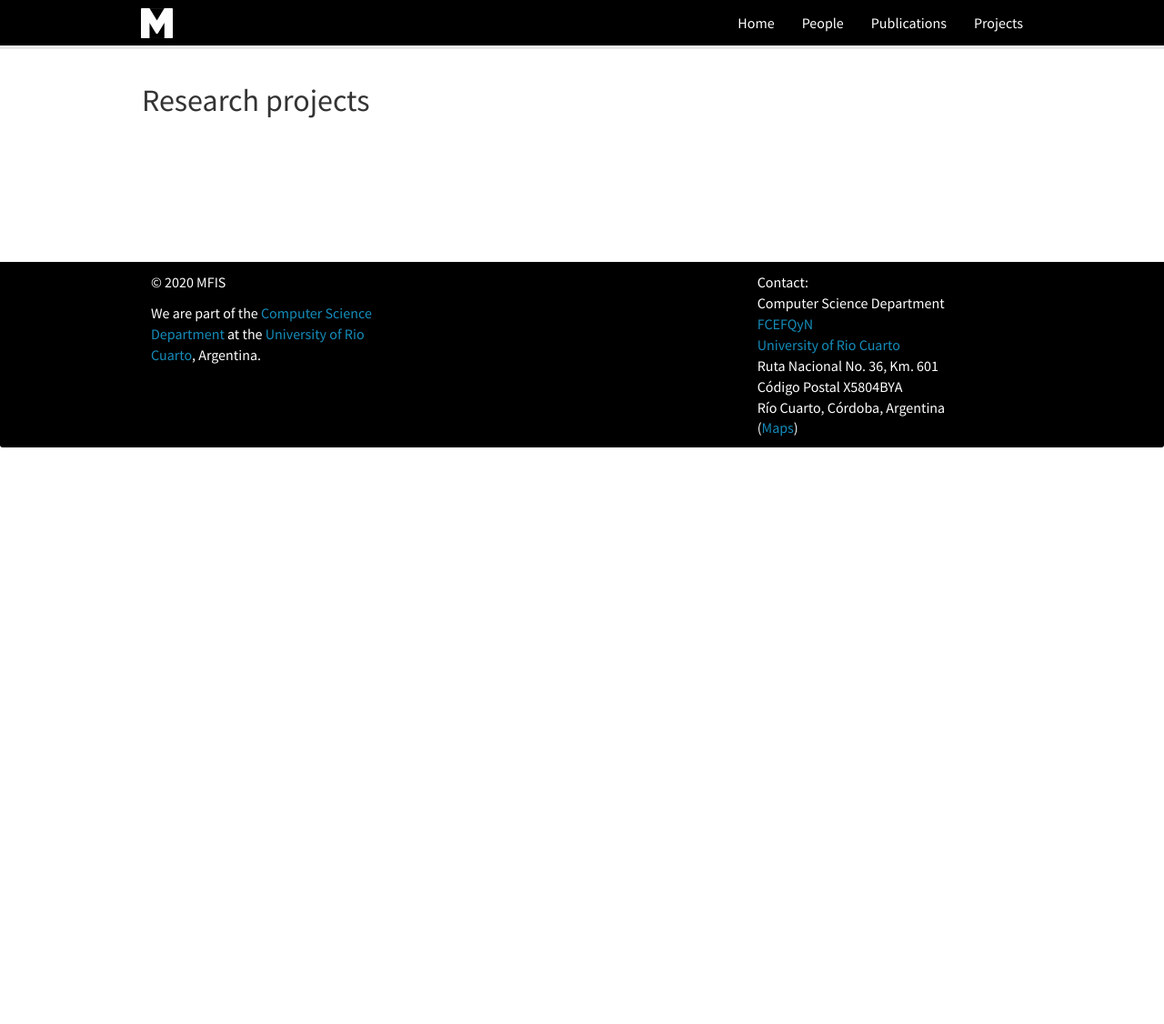
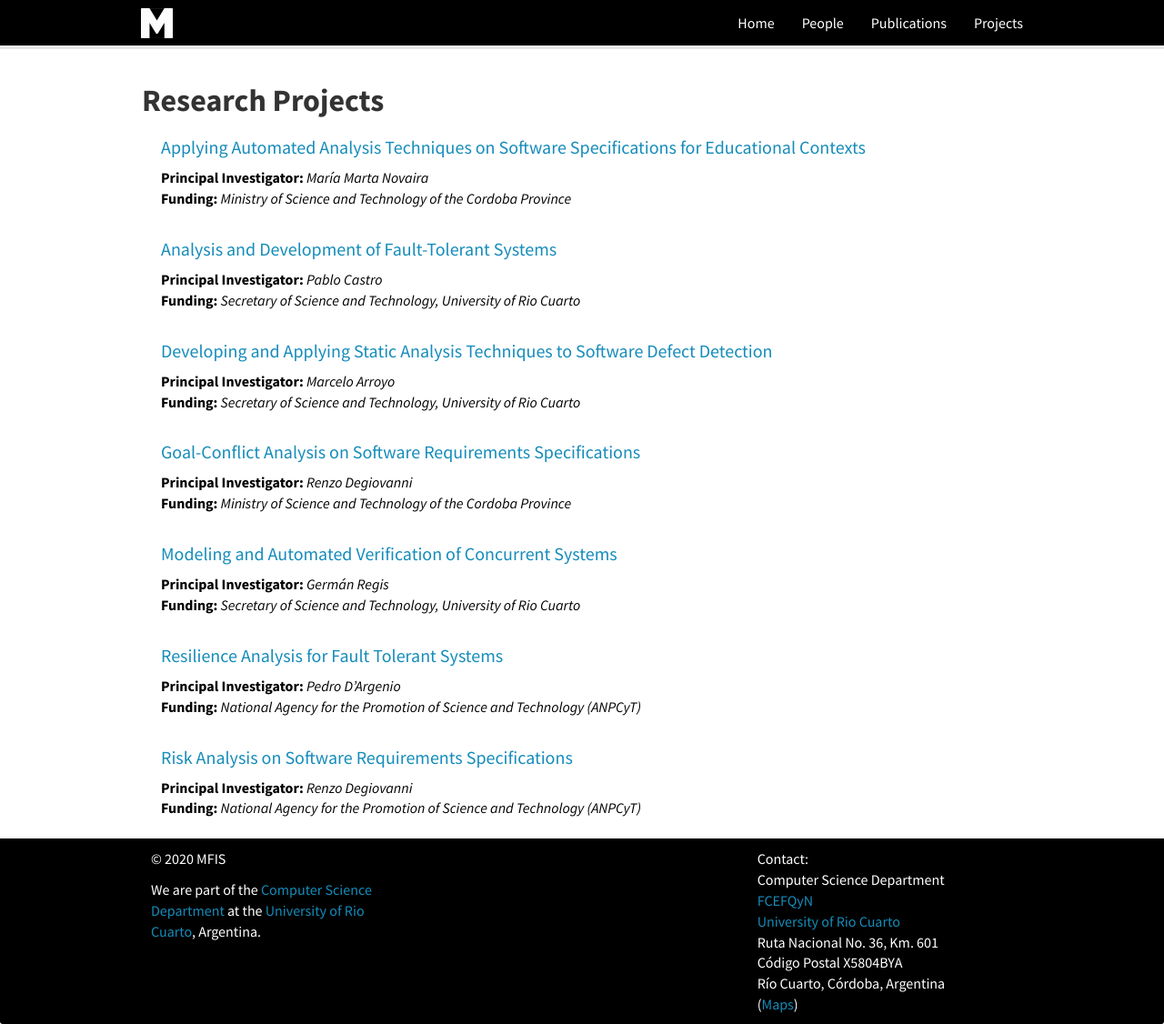
Before and after one commit to facumolina/mfis, a Jekyll site: the page built from _pages/projects.md, in a window 1280 px wide and 1126 px high. Shown: the whole window at 91% size. Built offline with Jekyll 4.4.1, drawn with Linux system fonts in a browser that asks for light colours; nearby versions of some CDN libraries.

Commit message:
Adding Projects apply bold style to some titles

```diff
--- /dev/null
+++ b/_data/projects.yml
@@ -0,0 +1,27 @@
+- title: Applying Automated Analysis Techniques on Software Specifications for Educational Contexts
+  investigator: María Marta Novaira
+  funding: Ministry of Science and Technology of the Cordoba Province
+
+- title: Analysis and Development of Fault-Tolerant Systems
+  investigator: Pablo Castro
+  funding: Secretary of Science and Technology, University of Rio Cuarto
+
+- title: Developing and Applying Static Analysis Techniques to Software Defect Detection
+  investigator: Marcelo Arroyo
+  funding: Secretary of Science and Technology, University of Rio Cuarto
+
+- title: Goal-Conflict Analysis on Software Requirements Specifications
+  investigator: Renzo Degiovanni
+  funding: Ministry of Science and Technology of the Cordoba Province
+
+- title: Modeling and Automated Verification of Concurrent Systems
+  investigator: Germán Regis
+  funding: Secretary of Science and Technology, University of Rio Cuarto
+
+- title: Resilience Analysis for Fault Tolerant Systems
+  investigator: Pedro D’Argenio
+  funding: National Agency for the Promotion of Science and Technology (ANPCyT)
+
+- title: Risk Analysis on Software Requirements Specifications
+  investigator: Renzo Degiovanni
+  funding: National Agency for the Promotion of Science and Technology (ANPCyT)
--- a/_pages/projects.md
+++ b/_pages/projects.md
@@ -6,11 +6,25 @@ sitemap: false
 permalink: /projects/
 ---
 
-## Research projects
+## **Research Projects**
 
-<br>
-<br>
-<br>
-<br>
-<br>
-<br>
+<div style="padding-left: 20px;">
+
+{% for project in site.data.projects %}
+
+<div class="row">
+
+<div class="col-sm-10 clearfix">
+  <h4 style="color:#158CBA"> {{ project.title }} </h4>
+  <b>Principal Investigator: </b><i>{{ project.investigator }}<br></i>
+  <b>Funding: </b><i>{{ project.funding }}<br></i>
+  <ul style="overflow: hidden">
+  </ul>
+</div>
+
+
+</div>
+
+{% endfor %}
+
+</div>
```
Also changed, not shown: _pages/home.md (+1 -1 lines), _pages/publications.md (+1 -1 lines).
